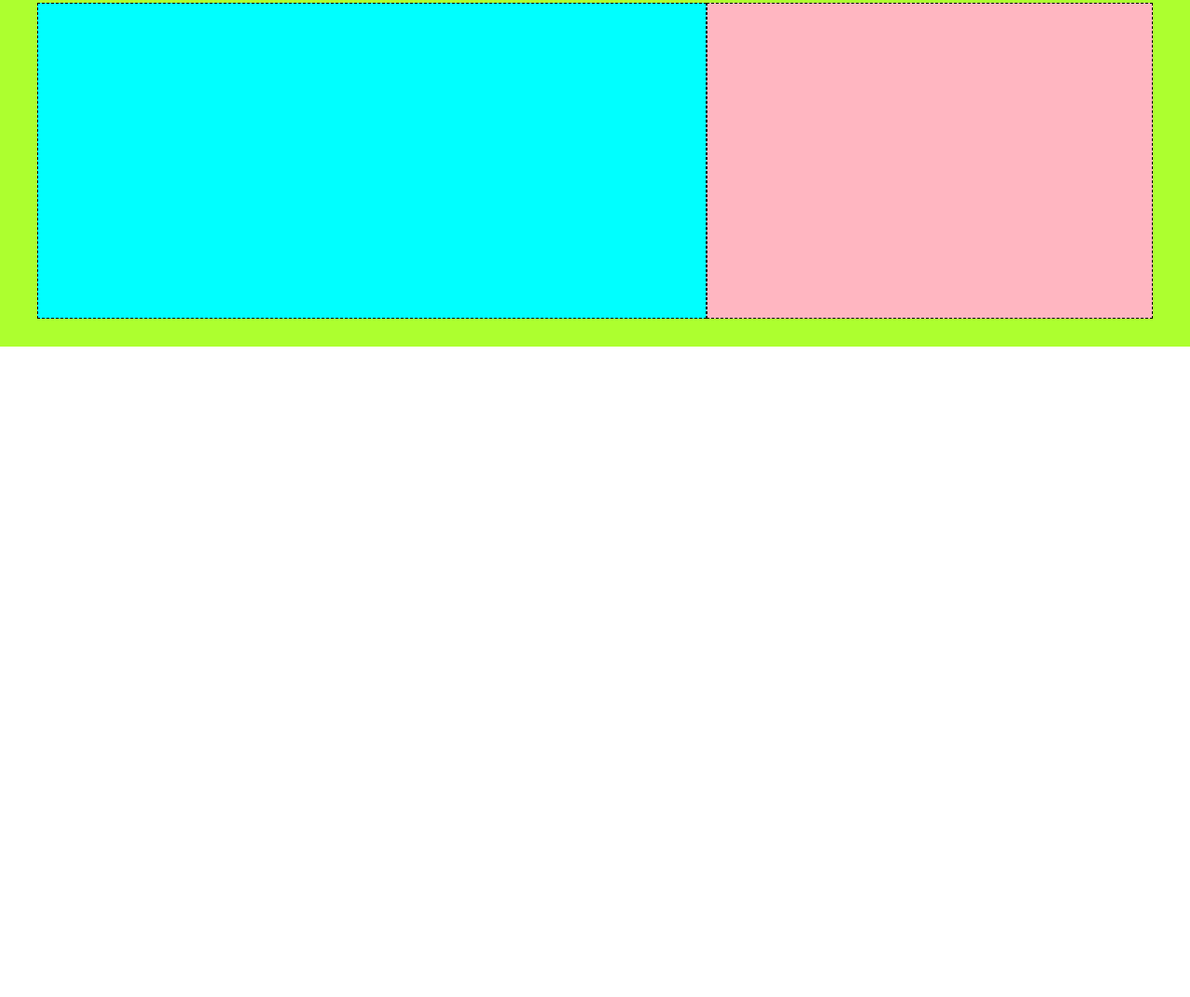
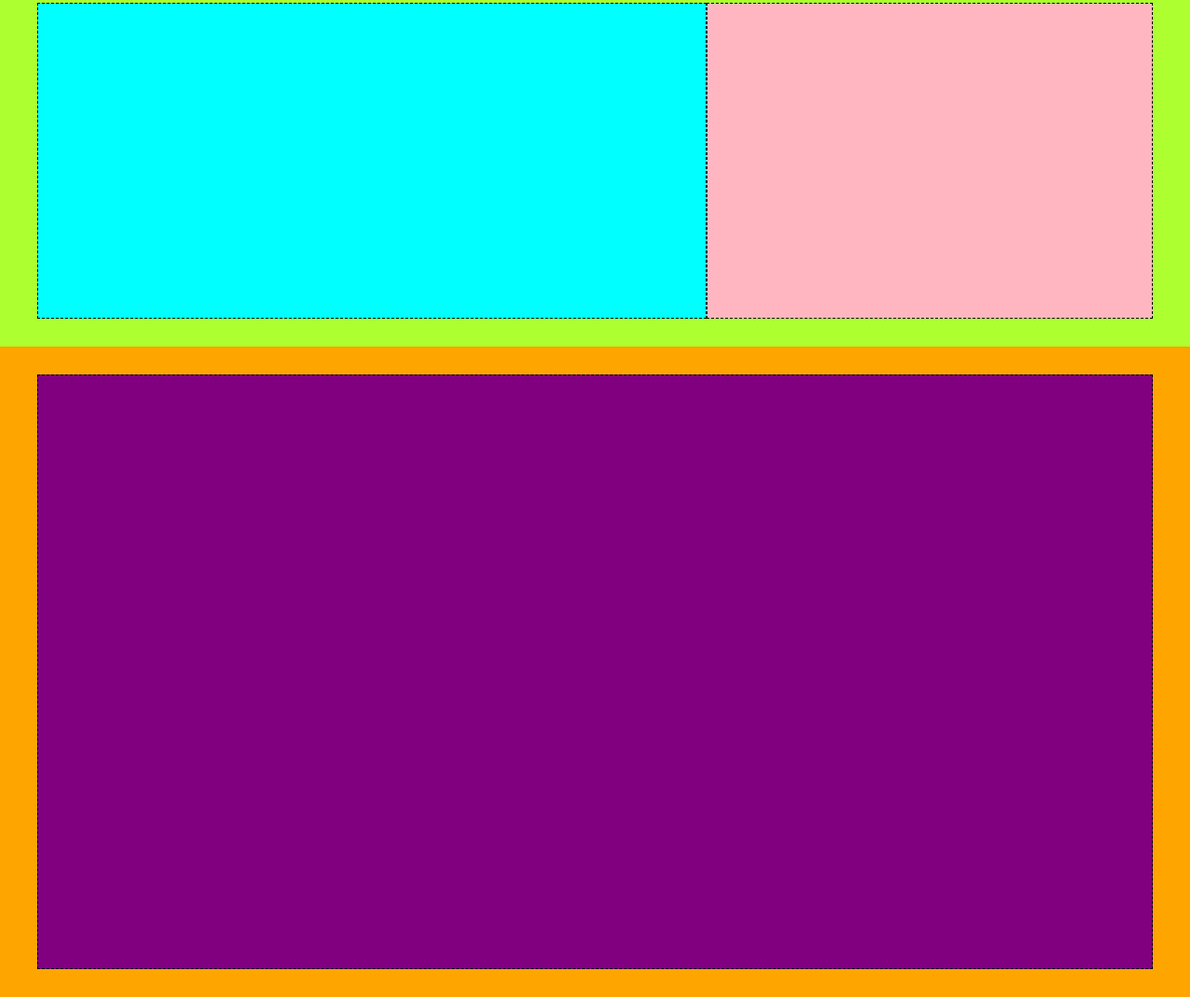
Before and after one commit to D4riu5/htmlcss-struttura-discord, a plain HTML site: page index.html in a window 1280 px wide. Shown: the part 1287-2360 px from the top of the page at 93% size. Before the commit the page ends 1660 px from the top, so only its background shows below. Drawn offline with Linux system fonts and the light colour scheme.

Commit message:
added section 3

```diff
--- a/css/style.css
+++ b/css/style.css
@@ -83,7 +83,7 @@ ul.container-flex{
     align-items: center;
 }
 
-
+/* SECTION 3 */
 
 
 
@@ -171,3 +171,16 @@ ul.container-flex{
     min-height: 340px;
     border: 1px dashed black;
 }
+
+/* SECTION 3 */
+.debug .section-3-background{
+    min-height: 700px;
+    background-color: orange;
+}
+
+.debug .section-3{
+    background-color: purple;
+    min-width: 100%;
+    min-height: 640px;
+    border: 1px dashed black;
+}
--- a/index.html
+++ b/index.html
@@ -69,6 +69,12 @@
             </div>
         </div>
 
+        <div class="section-3-background">
+            <div class="section-3-background container container-flex2">
+                <section class="section-3">
+
+                </section>
+            </div>
     </main>
 
 </body>
```
